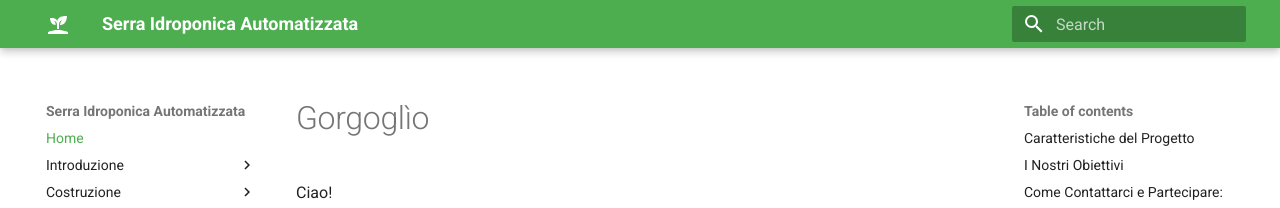
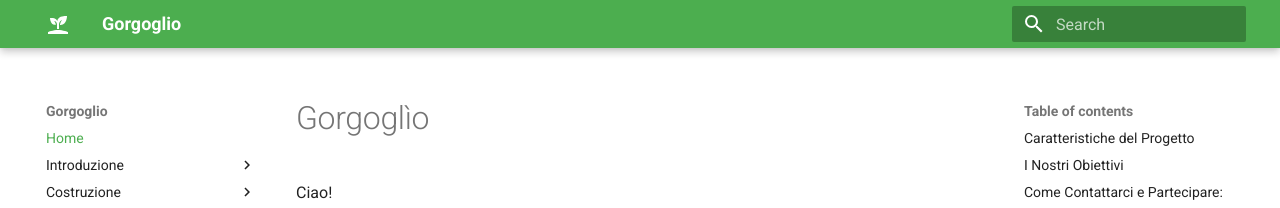
Before and after one commit to Gorgo-Lab/documentazione-serra-idroponica-automatizzata, an MkDocs documentation site: the page built from docs/index.md, in a window 1280 px wide. Shown: the top 208 px of the page. Built offline with MkDocs 1.6.1 and Material for MkDocs 9.7.7, drawn with Linux system fonts in a browser that asks for light colours; some web fonts are replaced.

Commit message:
fix nome

```diff
--- a/mkdocs.yml
+++ b/mkdocs.yml
@@ -1,4 +1,4 @@
-site_name: Serra Idroponica Automatizzata
+site_name: Gorgoglio
 
 nav:
   - Home: index.md
```
